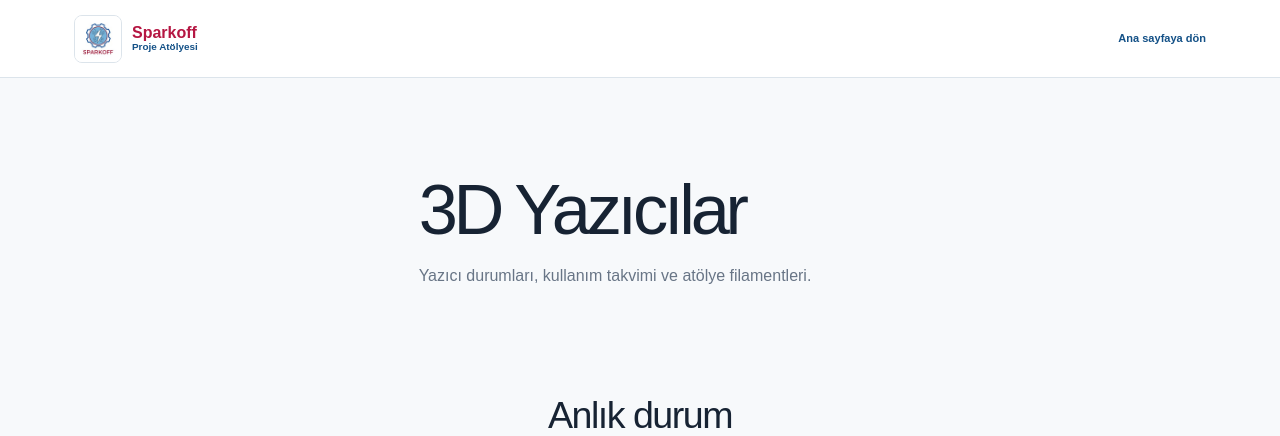
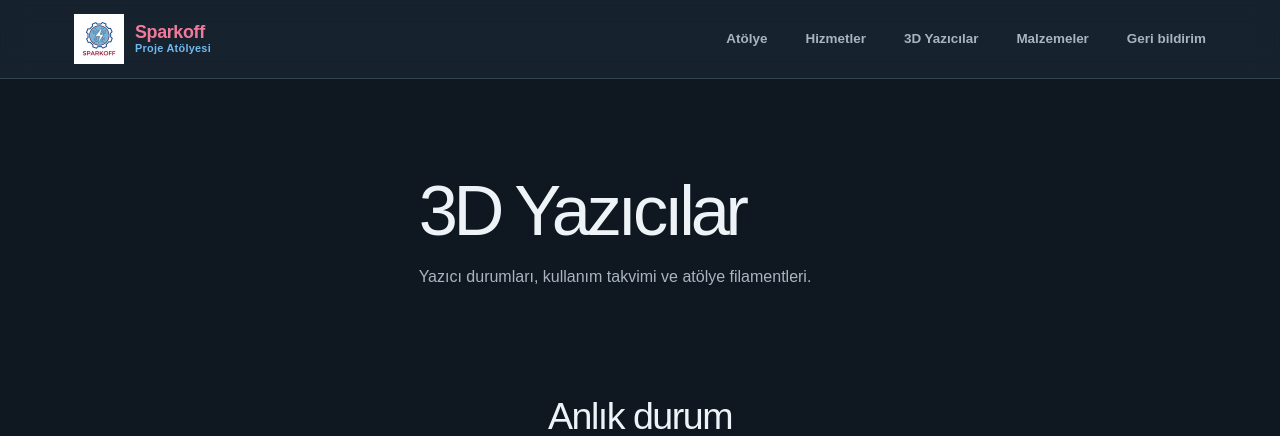
Before and after one commit to MaliWhiteTea/Sparkoff, a Laravel app: page /3d-yazicilar in a window 1280 px wide. Shown: the top 436 px of the page. Run offline with Laravel 12, Linux system fonts and the light colour scheme; data that the repository does not hold is empty; style sheets or scripts are compiled from the project's sources; some libraries are stand-ins or nearby versions.

Commit message:
Ortak üst menüyü ve koyu tema varsayılanını uygula

```diff
--- /dev/null
+++ b/resources/js/components/PublicHeader.tsx
@@ -0,0 +1,15 @@
+import { Link } from '@inertiajs/react';
+
+type Props = {
+    isHome?: boolean;
+    hasContact?: boolean;
+};
+
+export default function PublicHeader({ isHome = false, hasContact = false }: Props) {
+    const sectionHref = (section: string) => `${isHome ? '' : '/'}#${section}`;
+
+    return <header className="site-header"><div className="header-inner">
+        <Link className="brand" href={isHome ? '#ust' : '/'} aria-label="Sparkoff Proje Atölyesi ana sayfa"><img src="/logo.jpg" alt="Sparkoff logosu" width={56} height={56} /><span><strong>Sparkoff</strong><small>Proje Atölyesi</small></span></Link>
+        <nav className="desktop-nav" aria-label="Ana menü"><a href={sectionHref('icerik')}>Atölye</a><a href={sectionHref('hizmetler')}>Hizmetler</a><Link href="/3d-yazicilar">3D Yazıcılar</Link><Link href="/malzemeler">Malzemeler</Link><Link href="/geri-bildirim">Geri bildirim</Link>{hasContact && <a href={sectionHref('iletisim')}>İletişim</a>}</nav>
+    </div></header>;
+}
--- a/resources/js/components/PublicThemeToggle.tsx
+++ b/resources/js/components/PublicThemeToggle.tsx
@@ -5,11 +5,11 @@ type Theme = 'light' | 'dark';
 const STORAGE_KEY = 'sparkoff.public.theme';
 
 function initialTheme(): Theme {
-    if (typeof window === 'undefined') return 'light';
+    if (typeof window === 'undefined') return 'dark';
     const stored = window.localStorage.getItem(STORAGE_KEY);
     if (stored === 'light' || stored === 'dark') return stored;
 
-    return window.matchMedia('(prefers-color-scheme: dark)').matches ? 'dark' : 'light';
+    return 'dark';
 }
 
 export default function PublicThemeToggle() {
--- a/resources/js/pages/Feedback.tsx
+++ b/resources/js/pages/Feedback.tsx
@@ -1,5 +1,6 @@
-import { Head, Link, useForm, usePage } from "@inertiajs/react";
+import { Head, useForm, usePage } from "@inertiajs/react";
 import PublicFooter from "@/components/PublicFooter";
+import PublicHeader from "@/components/PublicHeader";
 import { FormEvent } from "react";
 
 type PageProps = { flash: { success?: string } };
@@ -19,18 +20,7 @@ export default function Feedback() {
   return (
     <main className="feedback-page public-page-shell">
       <Head title="Geri Bildirim" />
-      <header className="filaments-header">
-        <Link className="booking-brand" href="/">
-          <img src="/logo.jpg" alt="Sparkoff logosu" />
-          <span>
-            <strong>Sparkoff</strong>
-            <small>Proje Atölyesi</small>
-          </span>
-        </Link>
-        <Link className="module-home-link" href="/">
-          Ana sayfaya dön
-        </Link>
-      </header>
+      <PublicHeader />
       <section className="feedback-shell">
         <div className="feedback-intro">
           <span className="eyebrow">GERİ BİLDİRİM</span>
--- a/resources/js/pages/Home.tsx
+++ b/resources/js/pages/Home.tsx
@@ -1,5 +1,6 @@
 import { Head, Link } from '@inertiajs/react';
 import PublicFooter from '@/components/PublicFooter';
+import PublicHeader from '@/components/PublicHeader';
 
 const ArrowIcon = () => <svg viewBox="0 0 20 20" aria-hidden="true"><path d="M4 10h12M11 5l5 5-5 5" /></svg>;
 const CubeIcon = () => <svg viewBox="0 0 24 24" aria-hidden="true"><path d="m12 3 8 4.5v9L12 21l-8-4.5v-9L12 3Z" /><path d="m4 7.5 8 4.5 8-4.5M12 12v9" /></svg>;
@@ -16,11 +17,7 @@ export default function Home({ workshop, printers, contact, announcements, featu
 
     return <main id="ust" className="portal-home public-page-shell"><a className="skip-link" href="#icerik">İçeriğe geç</a>
         <Head title="Sparkoff Proje Atölyesi" />
-        <header className="site-header"><div className="header-inner">
-            <a className="brand" href="#ust" aria-label="Sparkoff Proje Atölyesi ana sayfa"><img src="/logo.jpg" alt="Sparkoff logosu" width={56} height={56} /><span><strong>Sparkoff</strong><small>Proje Atölyesi</small></span></a>
-            <nav className="desktop-nav" aria-label="Ana menü"><a href="#icerik">Atölye</a><a href="#hizmetler">Hizmetler</a><Link href="/3d-yazicilar">3D Yazıcılar</Link><Link href="/malzemeler">Malzemeler</Link><Link href="/geri-bildirim">Geri bildirim</Link>{(contact.phone || contact.whatsapp || contact.email) && <a href="#iletisim">İletişim</a>}</nav>
-            <Link className="header-button" href="/3d-yazicilar">Yazıcı durumları <ArrowIcon /></Link>
-        </div></header>
+        <PublicHeader isHome hasContact={Boolean(contact.phone || contact.whatsapp || contact.email)} />
 
         <section className="portal-hero" id="icerik">
             <div className="portal-hero-copy"><h1>Sparkoff Proje Atölyesi</h1><div className="hero-actions"><Link className="button primary" href="/3d-yazicilar">3D yazıcılar <ArrowIcon /></Link><Link className="button secondary" href="/malzemeler">Malzemeler <ArrowIcon /></Link></div></div>
--- a/resources/js/pages/Materials.tsx
+++ b/resources/js/pages/Materials.tsx
@@ -1,5 +1,6 @@
 import { Head, Link, router } from '@inertiajs/react';
 import PublicFooter from '@/components/PublicFooter';
+import PublicHeader from '@/components/PublicHeader';
 import { FormEvent, useState } from 'react';
 
 type Medium = { id: number; type: 'image' | 'video' | 'link'; url: string; title: string | null; altText: string | null; isCover: boolean };
@@ -25,7 +26,7 @@ export default function Materials({ items, filters, categories }: Props) {
     const submit = (event: FormEvent) => { event.preventDefault(); apply({ search }); };
 
     return <main className="materials-page public-page-shell"><Head title="Atölye Malzemeleri" />
-        <header className="filaments-header"><Link className="booking-brand" href="/"><img src="/logo.jpg" alt="Sparkoff logosu" /><span><strong>Sparkoff</strong><small>Proje Atölyesi</small></span></Link><Link className="booking-primary" href="/">Ana sayfa</Link></header>
+        <PublicHeader />
         <section className="materials-hero"><span>ATÖLYE ENVANTERİ</span><h1>Malzemeler</h1><p>Atölyedeki ekipmanların güncel stok ve kullanım durumunu inceleyin.</p></section>
         <section className="materials-content">
             <form className="materials-filters" onSubmit={submit}><label><span>Ara</span><input value={search} onChange={(event) => setSearch(event.target.value)} placeholder="Arduino, sensör, motor…" /></label><label><span>Kategori</span><select value={filters.category} onChange={(event) => apply({ category: event.target.value })}><option value="">Tüm kategoriler</option>{categories.map((category) => <option value={category.id} key={category.id}>{category.name}</option>)}</select></label><label><span>Stok durumu</span><select value={filters.stock} onChange={(event) => apply({ stock: event.target.value })}><option value="all">Tümü</option><option value="available">Stokta var</option><option value="out">Stokta yok</option></select></label><button>Ara</button></form>
--- a/resources/js/pages/Printers.tsx
+++ b/resources/js/pages/Printers.tsx
@@ -1,5 +1,6 @@
 import { Head, Link } from "@inertiajs/react";
 import PublicFooter from "@/components/PublicFooter";
+import PublicHeader from "@/components/PublicHeader";
 import { useState } from "react";
 
 const ArrowIcon = () => (
@@ -107,18 +108,9 @@ export default function Printers({
         İçeriğe geç
       </a>
       <Head title="3D Yazıcılar" />
-      <header className="filaments-header">
-        <Link className="booking-brand" href="/">
-          <img src="/logo.jpg" alt="Sparkoff logosu" />
-          <span>
-            <strong>Sparkoff</strong>
-            <small>Proje Atölyesi</small>
-          </span>
-        </Link>
-        <Link className="module-home-link" href="/">
-          Ana sayfaya dön
-        </Link>
-      </header>
+      <PublicHeader
+        hasContact={Boolean(contact.phone || contact.whatsapp || contact.email)}
+      />
       <section className="printer-module-hero" id="icerik">
         <div>
           <h1>3D Yazıcılar</h1>
--- a/resources/views/app.blade.php
+++ b/resources/views/app.blade.php
@@ -9,7 +9,7 @@
             if (!window.location.pathname.startsWith('/yonetim')) {
                 try {
                     const theme = localStorage.getItem('sparkoff.public.theme');
-                    const dark = theme === 'dark' || (!theme && matchMedia('(prefers-color-scheme: dark)').matches);
+                    const dark = theme !== 'light';
                     document.documentElement.classList.toggle('public-theme-dark', dark);
                     document.documentElement.style.colorScheme = dark ? 'dark' : 'light';
                 } catch (_) {}
```
